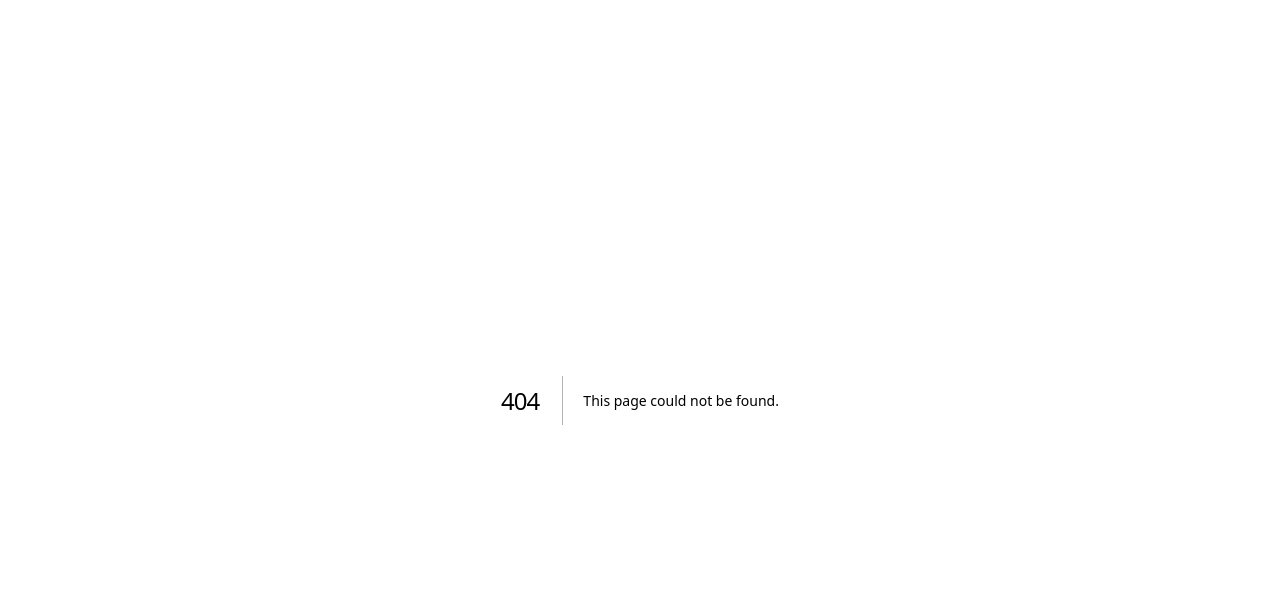
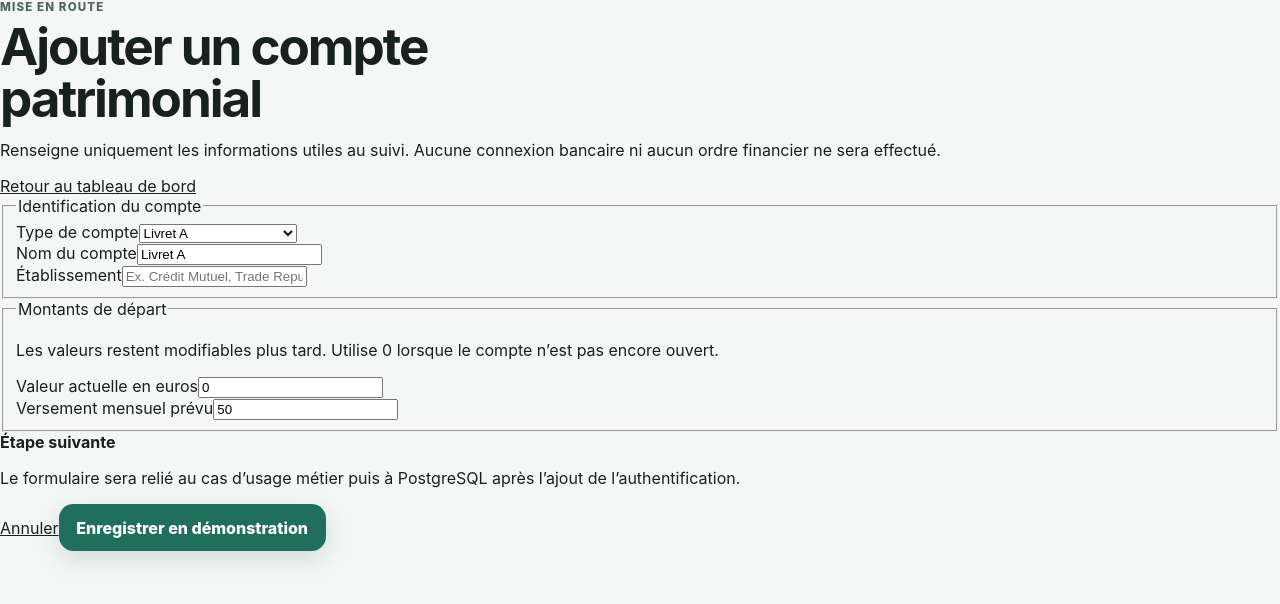
Before and after one commit to Owarino777/Patrimoine, a Next.js app: page /accounts/new in a window 1280 px wide. Before the commit this address had no page. Shown: the top 604 px of the page. Built offline with nearby package versions, Linux system fonts and the light colour scheme.

Commit message:
feat(account): add accessible account onboarding screen

```diff
--- /dev/null
+++ b/src/app/accounts/new/page.tsx
@@ -0,0 +1,82 @@
+import Link from "next/link";
+import { accountTypes } from "../../../domain/account/financial-account";
+
+const accountLabels: Record<(typeof accountTypes)[number], string> = {
+  LIVRET_A: "Livret A",
+  LDDS: "LDDS",
+  PEA: "PEA",
+  CTO: "Compte-titres ordinaire",
+  PER: "PER",
+  CRYPTO_WALLET: "Portefeuille crypto",
+  CASH: "Compte espèces",
+  OTHER: "Autre compte",
+};
+
+export default function NewAccountPage() {
+  return (
+    <main id="main-content" className="form-page" tabIndex={-1}>
+      <div className="form-page-header">
+        <div>
+          <p className="eyebrow">Mise en route</p>
+          <h1>Ajouter un compte patrimonial</h1>
+          <p className="form-intro">
+            Renseigne uniquement les informations utiles au suivi. Aucune connexion bancaire ni aucun ordre financier ne sera effectué.
+          </p>
+        </div>
+        <Link className="secondary-link" href="/">Retour au tableau de bord</Link>
+      </div>
+
+      <form className="account-form">
+        <fieldset>
+          <legend>Identification du compte</legend>
+          <div className="form-grid">
+            <div className="form-field">
+              <label htmlFor="account-type">Type de compte</label>
+              <select id="account-type" name="accountType" defaultValue="LIVRET_A">
+                {accountTypes.map((type) => (
+                  <option key={type} value={type}>{accountLabels[type]}</option>
+                ))}
+              </select>
+            </div>
+
+            <div className="form-field">
+              <label htmlFor="account-name">Nom du compte</label>
+              <input id="account-name" name="name" type="text" maxLength={120} defaultValue="Livret A" required />
+            </div>
+
+            <div className="form-field form-field-wide">
+              <label htmlFor="institution-name">Établissement</label>
+              <input id="institution-name" name="institutionName" type="text" maxLength={160} placeholder="Ex. Crédit Mutuel, Trade Republic" required />
+            </div>
+          </div>
+        </fieldset>
+
+        <fieldset>
+          <legend>Montants de départ</legend>
+          <p className="field-help">Les valeurs restent modifiables plus tard. Utilise 0 lorsque le compte n’est pas encore ouvert.</p>
+          <div className="form-grid">
+            <div className="form-field">
+              <label htmlFor="cash-balance">Valeur actuelle en euros</label>
+              <input id="cash-balance" name="cashBalance" type="number" min="0" step="0.01" defaultValue="0" inputMode="decimal" />
+            </div>
+
+            <div className="form-field">
+              <label htmlFor="monthly-contribution">Versement mensuel prévu</label>
+              <input id="monthly-contribution" name="monthlyContribution" type="number" min="0" step="0.01" defaultValue="50" inputMode="decimal" />
+            </div>
+          </div>
+        </fieldset>
+
+        <div className="form-notice" role="note">
+          <strong>Étape suivante</strong>
+          <p>Le formulaire sera relié au cas d’usage métier puis à PostgreSQL après l’ajout de l’authentification.</p>
+        </div>
+
+        <div className="form-actions">
+          <Link className="secondary-link" href="/">Annuler</Link>
+          <button className="primary-button" type="button">Enregistrer en démonstration</button>
+        </div>
+      </form>
+    </main>
+  );
+}
```
